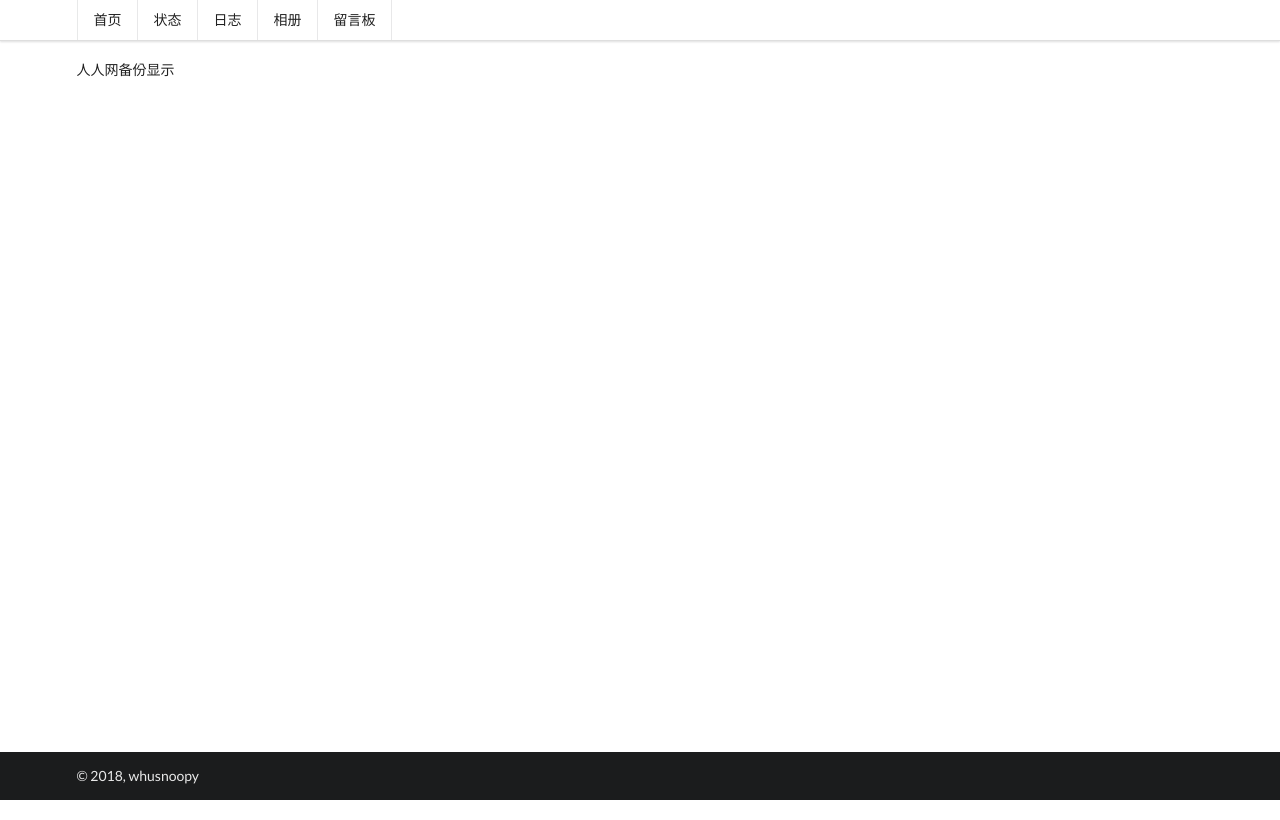
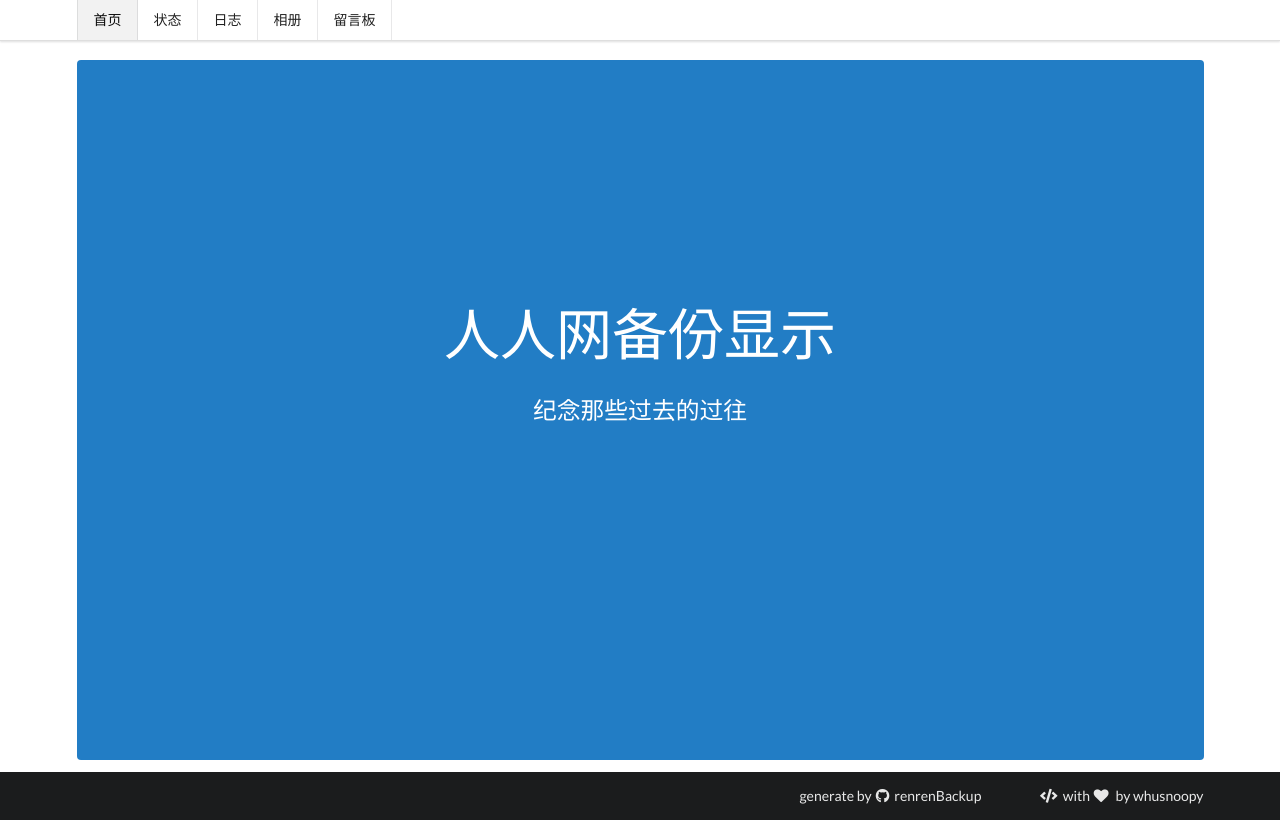
Before and after one commit to whusnoopy/renrenBackup, a Flask app: page / in a window 1280 px wide. Run offline with Flask 2, Linux system fonts and the light colour scheme; some libraries are stand-ins or nearby versions.

Commit message:
MOD: 一些展示样式的微调

```diff
--- a/static/styles.css
+++ b/static/styles.css
@@ -13,6 +13,28 @@
     bottom: 0;
     left: 0;
     width: 100%;
+}
+
+.ui.footer a {
+    color: rgba(255, 255, 255, .9);
+}
+
+.masthead.segment {
+    min-height: 700px;
+}
+
+.ui.inverted.segment.masthead {
+    background: #227dc5;
+}
+
+.masthead h1.ui.header {
+    margin-top: 4em;
+    font-size: 4em;
+    font-weight: normal;
+}
+.masthead h2.ui.header {
+    font-size: 1.7em;
+    font-weight: normal;
 }
 
 .ui.vertical.segment.status-item {
--- a/templates/index.html
+++ b/templates/index.html
@@ -1,5 +1,12 @@
 {% extends "layout.html" %}
 
 {% block content %}
-人人网备份显示
+<div class="ui center aligned segment inverted masthead">
+    <h1 class="ui header">
+        人人网备份显示
+    </h1>
+    <h2 class="ui header">
+        纪念那些过去的过往
+    </h2>
+</div>
 {% endblock %}
--- a/templates/layout.html
+++ b/templates/layout.html
@@ -29,17 +29,17 @@
     <div class="ui pagination menu">
         {% if page > 1 %}
         <a class="item" href="{{ page_link(link, page=1, id=id) }}">
-            <i class="angle double left icon"></i>
+            1…
         </a>
         {% endif %}
-        {% for p in range(1, total_page+1) %}
+        {% for p in range(1 if page == 1 else 2, total_page if page < total_page else total_page+1) %}
             {% if -3 < p - page < 3 %}
             <a class="item{% if p == page %} active{% endif %}" href="{{ page_link(link, page=p, id=id) }}">{{ p }}</a>
             {% endif %}
         {% endfor %}
         {% if page < total_page %}
         <a class="item" href="{{ page_link(link, page=total_page, id=id) }}">
-            <i class="angle double right icon"></i>
+            …{{ total_page }}
         </a>
         {% endif %}
     </div>
@@ -50,11 +50,11 @@
     <div class="main-wrapper">
     <div class="ui top fixed menu nav">
         <nav class="ui container">
-            <a class="item" href="{{ url_for('index_page') }}">首页</a>
-            <a class="item" href="{{ url_for('status_entry_page') }}">状态</a>
-            <a class="item" href="{{ url_for('blog_entry_page') }}">日志</a>
-            <a class="item" href="{{ url_for('album_entry_page') }}">相册</a>
-            <a class="item" href="{{ url_for('gossip_entry_page') }}">留言板</a>
+            <a class="item{% if not request.path.split('/')[1] %} active{% endif %}" href="{{ url_for('index_page') }}">首页</a>
+            <a class="item{% if request.path.split('/')[1] == 'status' %} active{% endif %}" href="{{ url_for('status_list_page', page=1) }}">状态</a>
+            <a class="item{% if request.path.split('/')[1] == 'blog' %} active{% endif %}" href="{{ url_for('blog_list_page', page=1) }}">日志</a>
+            <a class="item{% if request.path.split('/')[1] in ['album', 'photo'] %} active{% endif %}" href="{{ url_for('album_list_page', page=1) }}">相册</a>
+            <a class="item{% if request.path.split('/')[1] == 'gossip' %} active{% endif %}" href="{{ url_for('gossip_list_page', page=1) }}">留言板</a>
         </nav>
     </div>
     <div class="main-container">
@@ -64,7 +64,15 @@
     </div>
     <div class="ui inverted vertical footer segment">
         <div class="ui container">
-            &copy; 2018, whusnoopy
+            <div class="entry-info">
+                generate by
+                <a href="https://github.com/whusnoopy/renrenBackup" target="_blank">
+                    <i class="github icon"></i>renrenBackup</a>
+                <span class="entry-stat">
+                    <i class="code icon"></i> with
+                    <i class="heart icon"></i> by whusnoopy
+                </span>
+            </div>
         </div>
     </div>
     </div>
--- a/web.py
+++ b/web.py
@@ -28,11 +28,6 @@ def entry_comments_api(entry_id=0):
     return jsonify(comments=comments, likes=likes, users=users)
 
 
-@app.route('/status')
-def status_entry_page():
-    return redirect(url_for('status_list_page', page=1))
-
-
 @app.route('/status/page/<int:page>')
 def status_list_page(page=0):
     if page <= 0:
@@ -41,11 +36,6 @@ def status_list_page(page=0):
     total_page = math.ceil(total*1.0 / config.ITEMS_PER_PAGE)
     status_list = Status.select().order_by(Status.t.desc()).paginate(page, config.ITEMS_PER_PAGE)
     return render_template("status_list.html", page=page, total_page=total_page, status_list=status_list)
-
-
-@app.route('/blog')
-def blog_entry_page():
-    return redirect(url_for('blog_list_page', page=1))
 
 
 @app.route('/blog/page/<int:page>')
@@ -66,11 +56,6 @@ def blog_detail_page(blog_id=0):
         abort(404)
 
     return render_template("blog.html", blog=blog)
-
-
-@app.route('/album')
-def album_entry_page():
-    return redirect(url_for('album_list_page', page=1))
 
 
 @app.route('/album/page/<int:page>')
@@ -121,11 +106,6 @@ def photo_detail_page(photo_id=0):
     return render_template("photo.html", photo=photo, comments=comments, likes=likes)
 
 
-@app.route('/gossip')
-def gossip_entry_page():
-    return redirect(url_for('gossip_list_page', page=1))
-
-
 @app.route('/gossip/page/<int:page>')
 def gossip_list_page(page=0):
     if page <= 0:
@@ -141,6 +121,5 @@ def gossip_detail_page(gossip_id=0):
     return render_template("gossip_detail.html")
 
 
-
 if __name__ == '__main__':
-    app.run(debug=True)
+    app.run()
```
